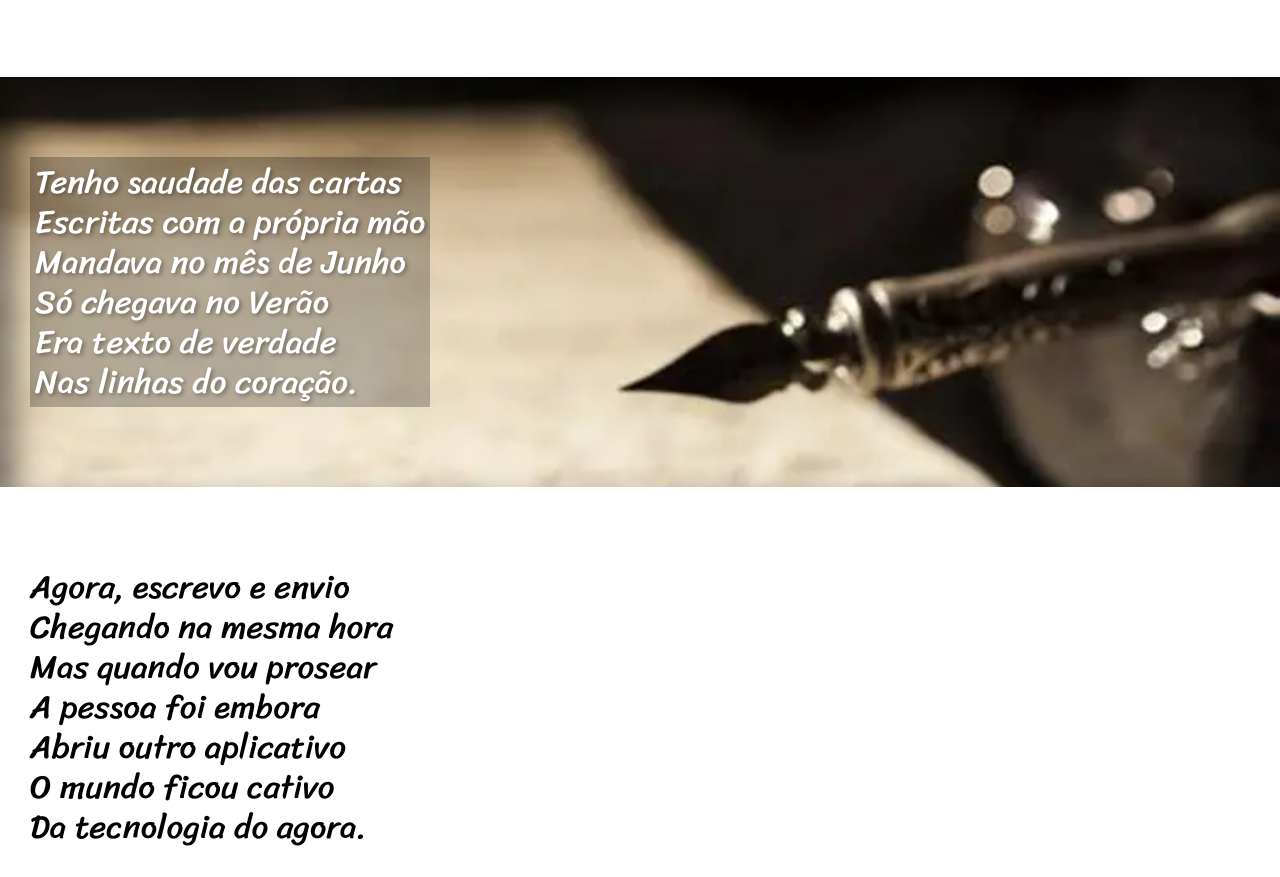
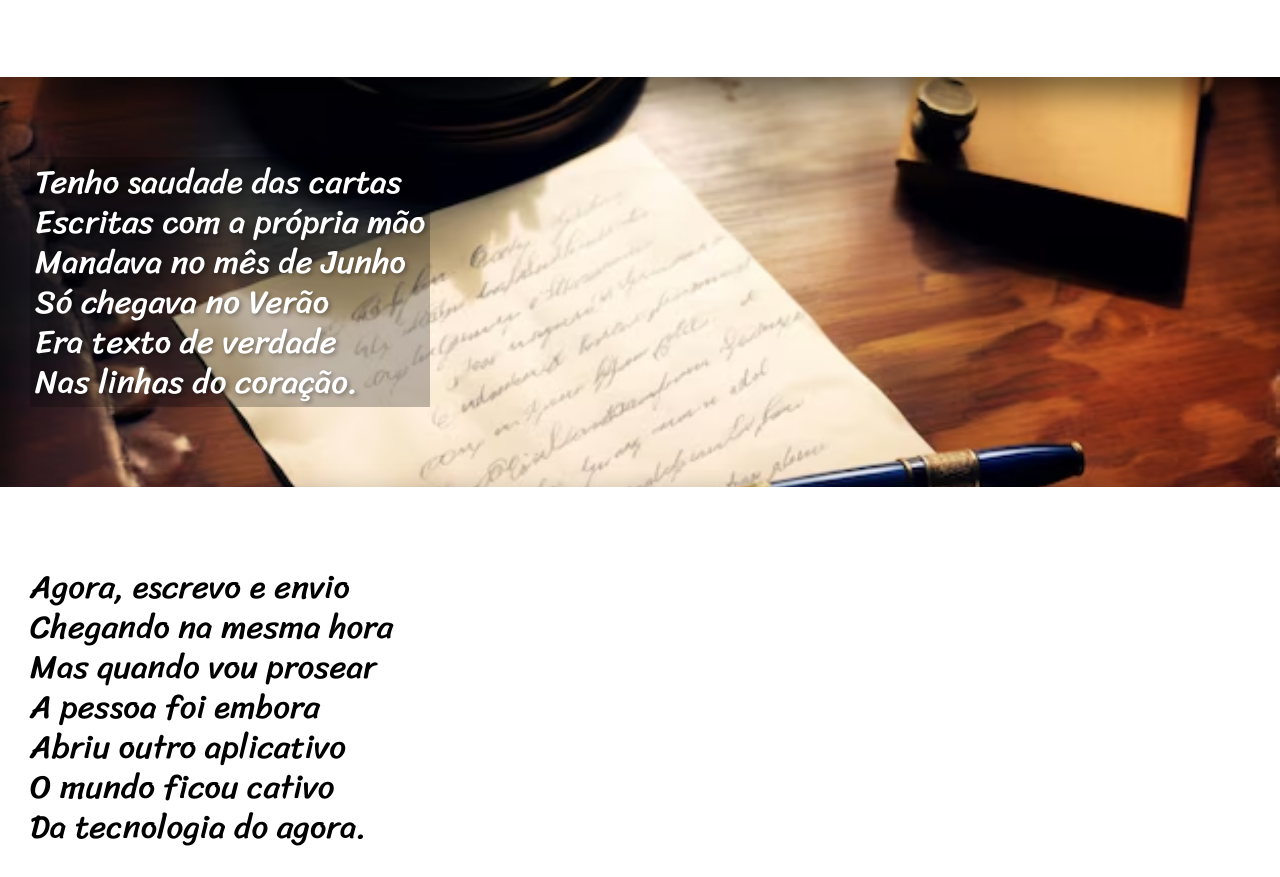
Before and after one commit to MariaBelentani/projeto-cordel, a plain HTML site: page index.html in a window 1280 px wide. Shown: the part 1920-2797 px from the top of the page. Drawn offline with Linux system fonts and the light colour scheme.

Commit message:
alterando imagem

```diff
--- a/style.css
+++ b/style.css
@@ -95,7 +95,7 @@ section > p {
 }
 
 #img02 {
-   background-image: url(imagens/carta-escrita.webp);
+   background-image: url(imagens/carta-escrita.avif);
    background-size: cover;
 }
 
```
Also changed, not shown: imagens/carta-escrita.webp (deleted).
